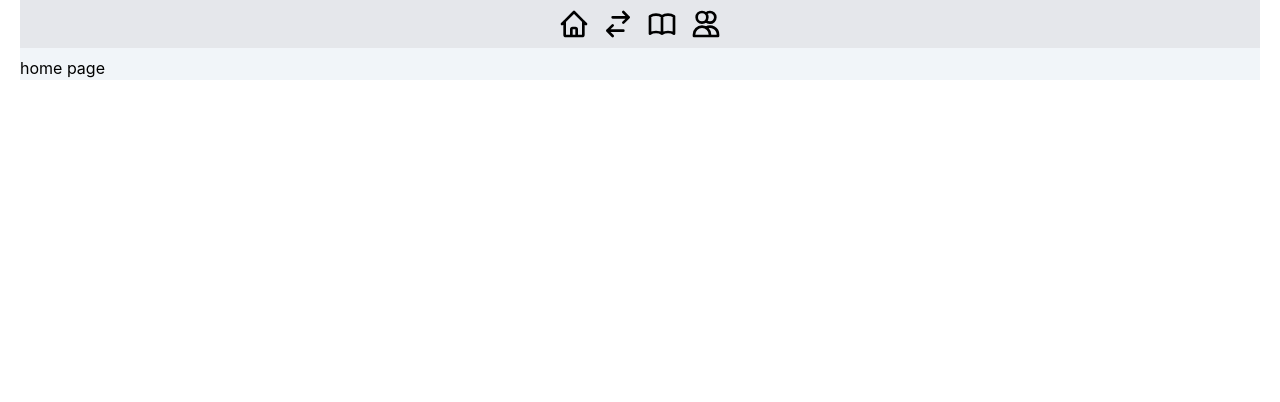
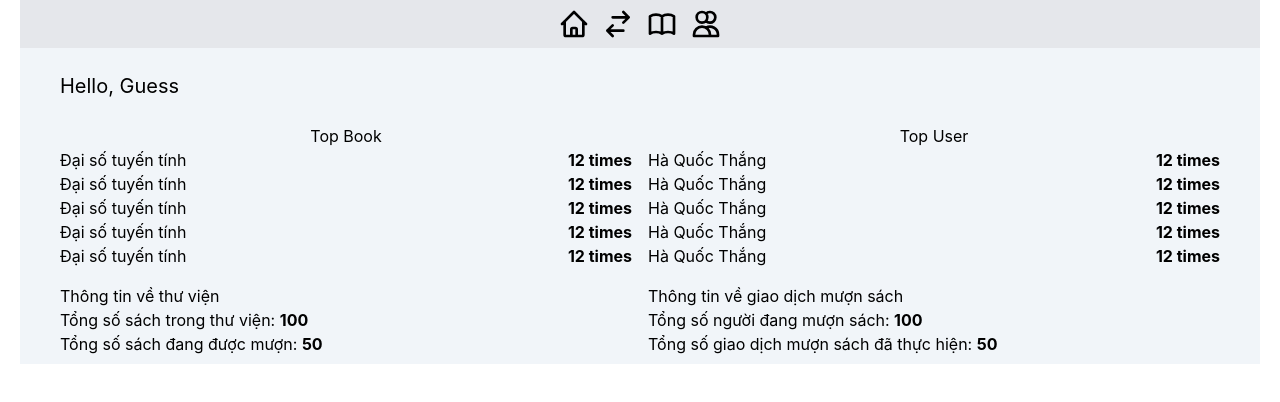
Before and after one commit to bekeodangyeuqn/CSDL, a Next.js app: page / in a window 1280 px wide. Shown: the top 402 px of the page. Built offline with nearby package versions, Linux system fonts and the light colour scheme.

Commit message:
add 'fake' homepage

```diff
--- a/pages/index.js
+++ b/pages/index.js
@@ -2,12 +2,86 @@ import { useContext } from "react"
 import { userContext } from "../contexts/userProvider"
 
 export default function Home() {
-  const {user, setUser} = useContext(userContext)
+  const { user, setUser } = useContext(userContext)
   return (
     <div>
-      <div className='container mx-auto'>
-        home page
-        {user}
+      <div className='container mx-auto px-8'>
+        <p className='text-xl my-4 ml-2'>Hello, {user ? user : 'Guess'}</p>
+        <div className="flex flex-wrap">
+          <div className="basis-1/2 p-2">
+            <p className="text-center">Top Book</p>
+            <div>
+              <div className="flex justify-between">
+                <p>Đại số tuyến tính</p>
+                <p className="font-bold">12 times</p>
+              </div>
+              <div className="flex justify-between">
+                <p>Đại số tuyến tính</p>
+                <p className="font-bold">12 times</p>
+              </div>
+              <div className="flex justify-between">
+                <p>Đại số tuyến tính</p>
+                <p className="font-bold">12 times</p>
+              </div>
+              <div className="flex justify-between">
+                <p>Đại số tuyến tính</p>
+                <p className="font-bold">12 times</p>
+              </div>
+              <div className="flex justify-between">
+                <p>Đại số tuyến tính</p>
+                <p className="font-bold">12 times</p>
+              </div>
+            </div>
+          </div>
+          <div className="basis-1/2 p-2">
+            <p className="text-center">Top User</p>
+            <div>
+              <div className="flex justify-between">
+                <p>Hà Quốc Thắng</p>
+                <p className="font-bold">12 times</p>
+              </div>
+              <div className="flex justify-between">
+                <p>Hà Quốc Thắng</p>
+                <p className="font-bold">12 times</p>
+              </div>
+              <div className="flex justify-between">
+                <p>Hà Quốc Thắng</p>
+                <p className="font-bold">12 times</p>
+              </div>
+              <div className="flex justify-between">
+                <p>Hà Quốc Thắng</p>
+                <p className="font-bold">12 times</p>
+              </div>
+              <div className="flex justify-between">
+                <p>Hà Quốc Thắng</p>
+                <p className="font-bold">12 times</p>
+              </div>
+            </div>
+          </div>
+
+          <div className="basis-1/2 p-2">
+            <p>Thông tin về thư viện</p>
+            <div>
+              <p>
+                Tổng số sách trong thư viện: <span className="font-bold">100</span>
+              </p>
+              <p>
+                Tổng số sách đang được mượn: <span className="font-bold">50</span>
+              </p>
+            </div>
+          </div>
+          <div className="basis-1/2 p-2">
+            <p>Thông tin về giao dịch mượn sách</p>
+            <div>
+              <p>
+                Tổng số người đang mượn sách: <span className="font-bold">100</span>
+              </p>
+              <p>
+                Tổng số giao dịch mượn sách đã thực hiện: <span className="font-bold">50</span>
+              </p>
+            </div>
+          </div>
+        </div>
       </div>
     </div>
   )
```
